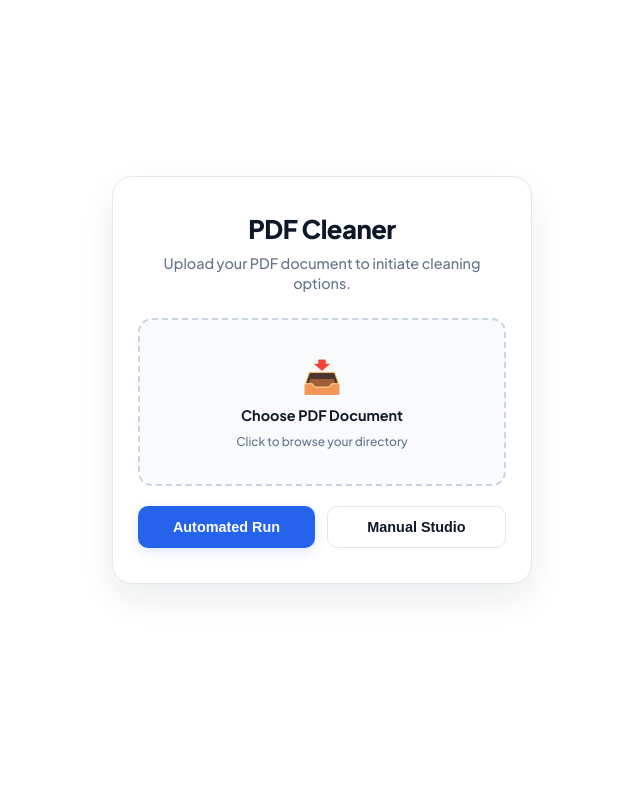
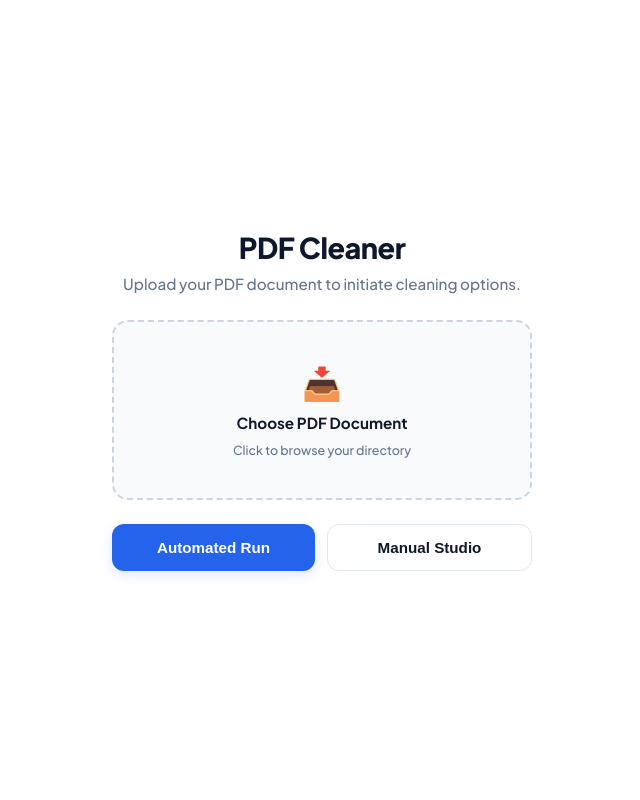
Before and after one commit to adarshkatiyar37-ai/quicktooles, a Flask app: page / in a window 1280 px wide. Shown: the whole page, without its empty margins (318-958 px from the left). Run offline with Flask 3, Linux system fonts and the light colour scheme.

Commit message:
index.html

```diff
--- a/templates/index.html
+++ b/templates/index.html
@@ -14,38 +14,32 @@
             --text-dark: #0f172a;
             --text-muted: #64748b;
             --border-color: #e2e8f0;
-            --card-bg: #ffffff;
         }
 
         body {
             font-family: 'Plus Jakarta Sans', sans-serif;
-            /* Pure transparent background taaki website ka blue gradient piche dikhe */
-            background: transparent;
+            background: #ffffff; /* Pure white back-layer matching iframe boundary */
             margin: 0;
-            padding: 12px;
+            padding: 24px;
             display: flex;
             justify-content: center;
             align-items: center;
-            min-height: 95vh;
+            min-height: 100vh;
             color: var(--text-dark);
             box-sizing: border-box;
         }
 
-        /* Highly-Polished Light Dashboard Card (No Transparent Text) */
+        /* Seamless layout that spans across the entire outer iframe canvas */
         .container {
             width: 100%;
-            max-width: 420px;
+            max-width: 440px;
             text-align: center;
-            padding: 35px 25px;
-            background: var(--card-bg);
-            border-radius: 20px;
-            border: 1px solid var(--border-color);
-            box-shadow: 0 15px 35px rgba(15, 23, 42, 0.08);
+            padding: 10px;
             box-sizing: border-box;
         }
 
         .container h2 {
-            font-size: 1.6rem;
+            font-size: 1.8rem;
             font-weight: 800;
             margin: 0 0 8px 0;
             letter-spacing: -0.5px;
@@ -53,21 +47,21 @@
         }
 
         .container p.description {
-            font-size: 0.9rem;
+            font-size: 0.95rem;
             color: var(--text-muted);
             margin: 0 0 25px 0;
             font-weight: 500;
             line-height: 1.4;
         }
 
-        /* Drag & Drop Styling */
+        /* Clean Upload Dropzone */
         .upload-box {
             border: 2px dashed #cbd5e1;
-            padding: 35px 20px;
+            padding: 40px 20px;
             cursor: pointer;
-            margin-bottom: 20px;
+            margin-bottom: 24px;
             background: #f8fafc;
-            border-radius: 14px;
+            border-radius: 16px;
             transition: all 0.2s ease;
             display: flex;
             flex-direction: column;
@@ -87,16 +81,16 @@
         #label {
             color: var(--text-dark);
             font-weight: 700;
-            font-size: 0.9rem;
+            font-size: 0.95rem;
         }
 
         .upload-sublabel {
-            font-size: 0.75rem;
+            font-size: 0.78rem;
             color: var(--text-muted);
             font-weight: 500;
         }
 
-        /* Action Buttons Grid */
+        /* Responsive Controls */
         .btn-group {
             display: flex;
             gap: 12px;
@@ -104,12 +98,12 @@
 
         .btn {
             color: white;
-            padding: 12px 18px;
+            padding: 14px 20px;
             border: none;
-            border-radius: 10px;
+            border-radius: 12px;
             cursor: pointer;
             flex: 1;
-            font-size: 0.9rem;
+            font-size: 0.95rem;
             font-weight: 700;
             transition: all 0.2s ease;
         }
```
Also changed, not shown: other parts of templates/index.html (+12 -14 lines).
